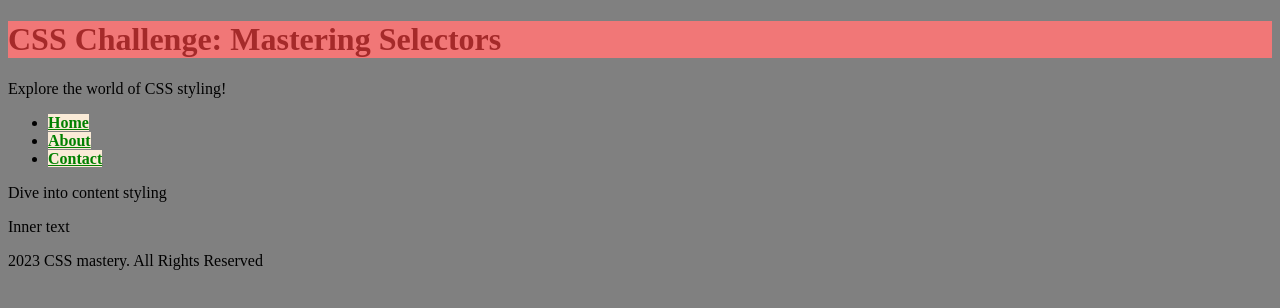
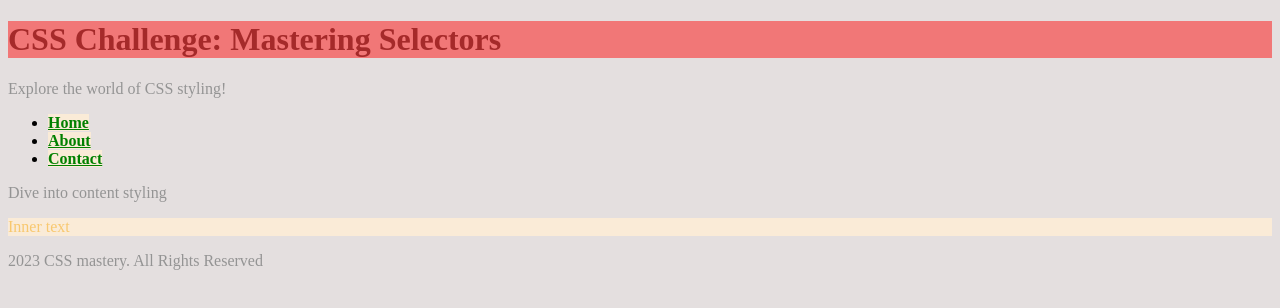
Before and after one commit to sufyanmamji8/css-2nd-assignment, a plain HTML site: page index.html in a window 1280 px wide. Drawn offline with Linux system fonts and the light colour scheme.

Commit message:
adding more css

```diff
--- a/style.css
+++ b/style.css
@@ -1,14 +1,29 @@
-body{
-    background-color: grey;
+body {
+  background-color: rgb(228, 223, 223);
 }
-h1{
-    color: brown;
-    background-color: rgb(241, 119, 119);
+h1 {
+  color: brown;
+  background-color: rgb(241, 119, 119);
 }
 
+ul li a {
+  color: green;
+  background-color: antiquewhite;
+  font-weight: 800;
+}
 
-ul li a{
-    color: green;
-    background-color: antiquewhite;
-    font-weight: 800;
+.para1 {
+  color: rgb(148, 148, 148);
 }
+
+.para2 {
+  color: rgb(148, 148, 148);
+}
+
+.para3 {
+  color: rgb(248, 200, 111);
+  background-color: antiquewhite;
+}
+.para4 {
+  color: rgb(148, 148, 148);
+}
```
